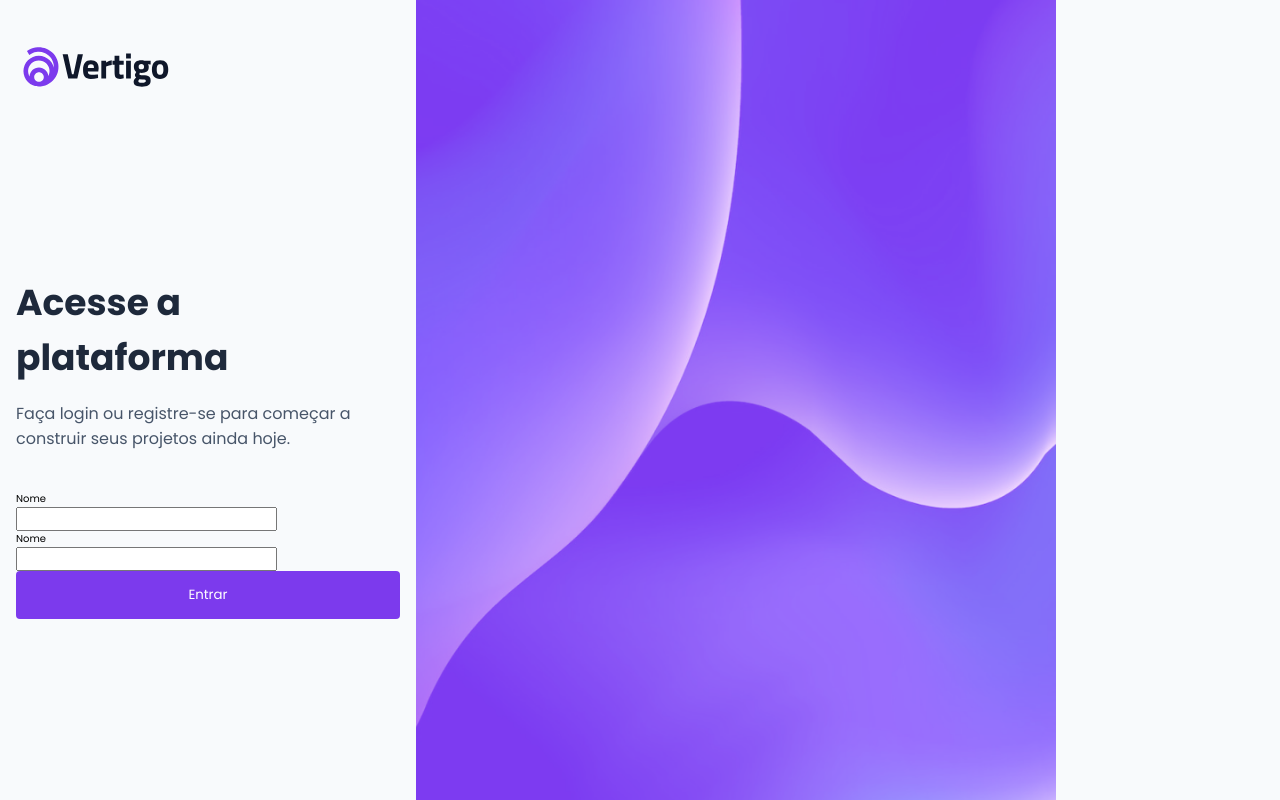
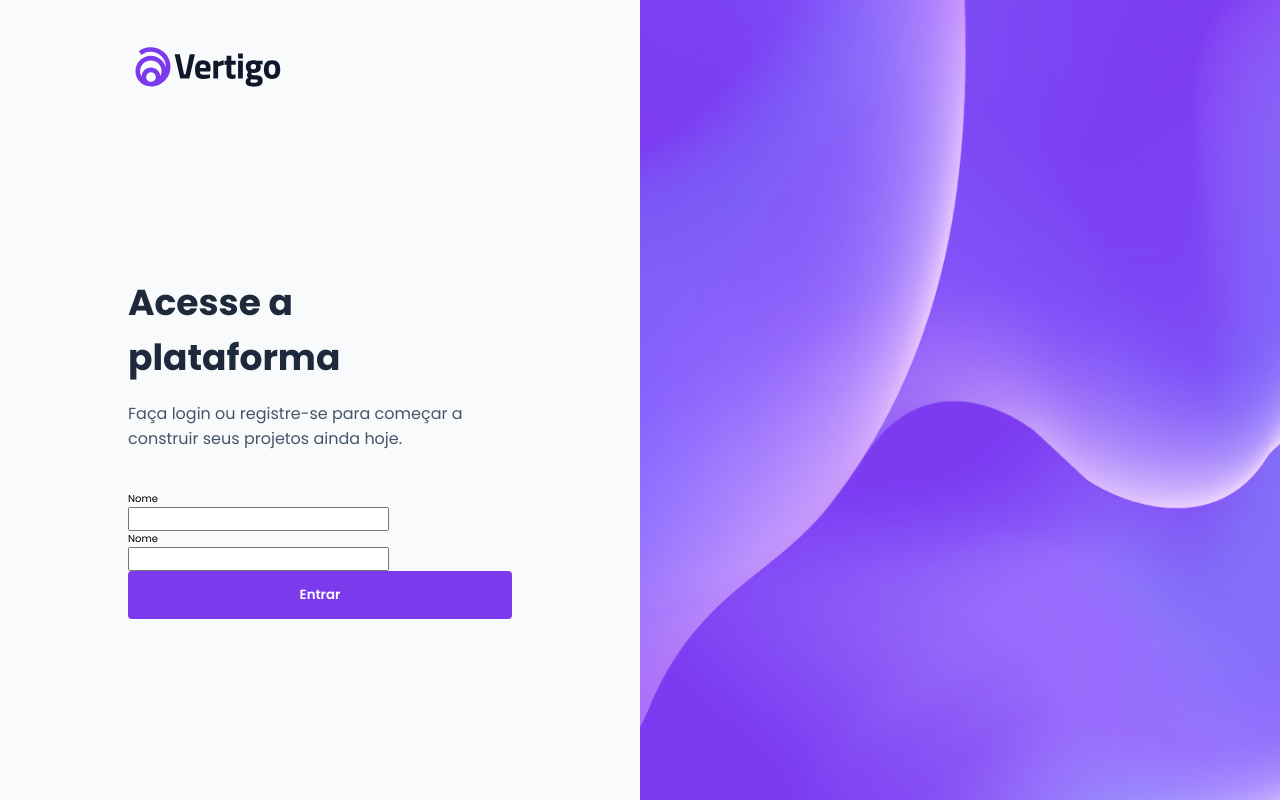
Before and after one commit to claytonfortunato/PageLogin-11, a React (Vite) app: page / in a window 1280 px wide. Built offline with nearby package versions, Linux system fonts and the light colour scheme.

Commit message:
feat: style de button

```diff
--- a/src/components/Button/styles.ts
+++ b/src/components/Button/styles.ts
@@ -6,13 +6,14 @@ export const Container = styled.button`
   padding: 1.4rem;
   outline: none;
   border: none;
+  font-weight: 600;
 
   color: ${(props) => props.theme.colors.white};
   background-color: ${(props) => props.theme.colors.purple700};
   border-radius: 4px;
 
   cursor: pointer;
-  transition: 0.2s all ease-in-out;
+  transition: 200ms all ease-in-out;
 
   &:hover {
     background-color: ${(props) => props.theme.colors.purple500};
--- a/src/styles.ts
+++ b/src/styles.ts
@@ -1,3 +1,5 @@
 import styled from "styled-components";
 
-export const Container = styled.div``;
+export const Container = styled.div`
+  width: 50%;
+`;
```
